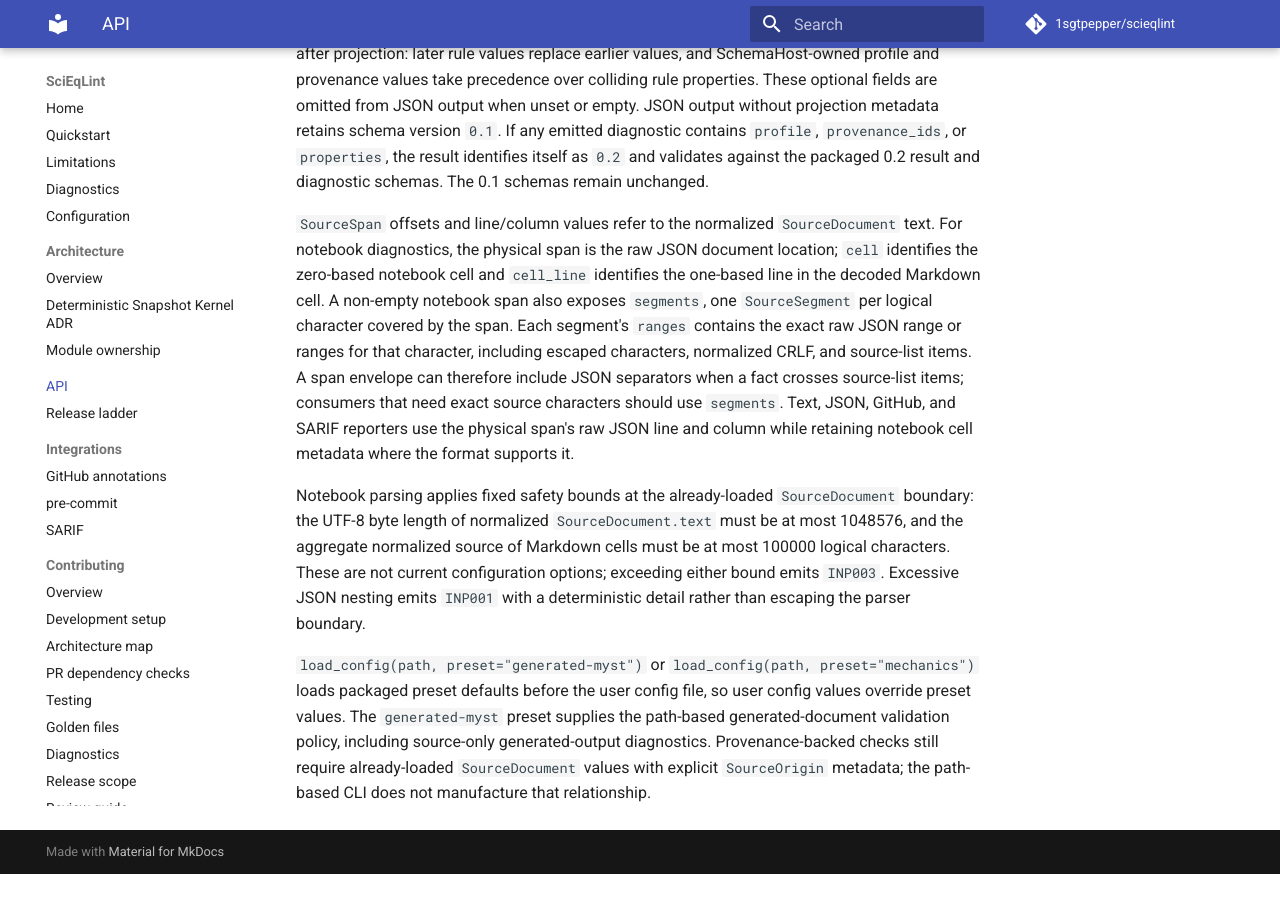
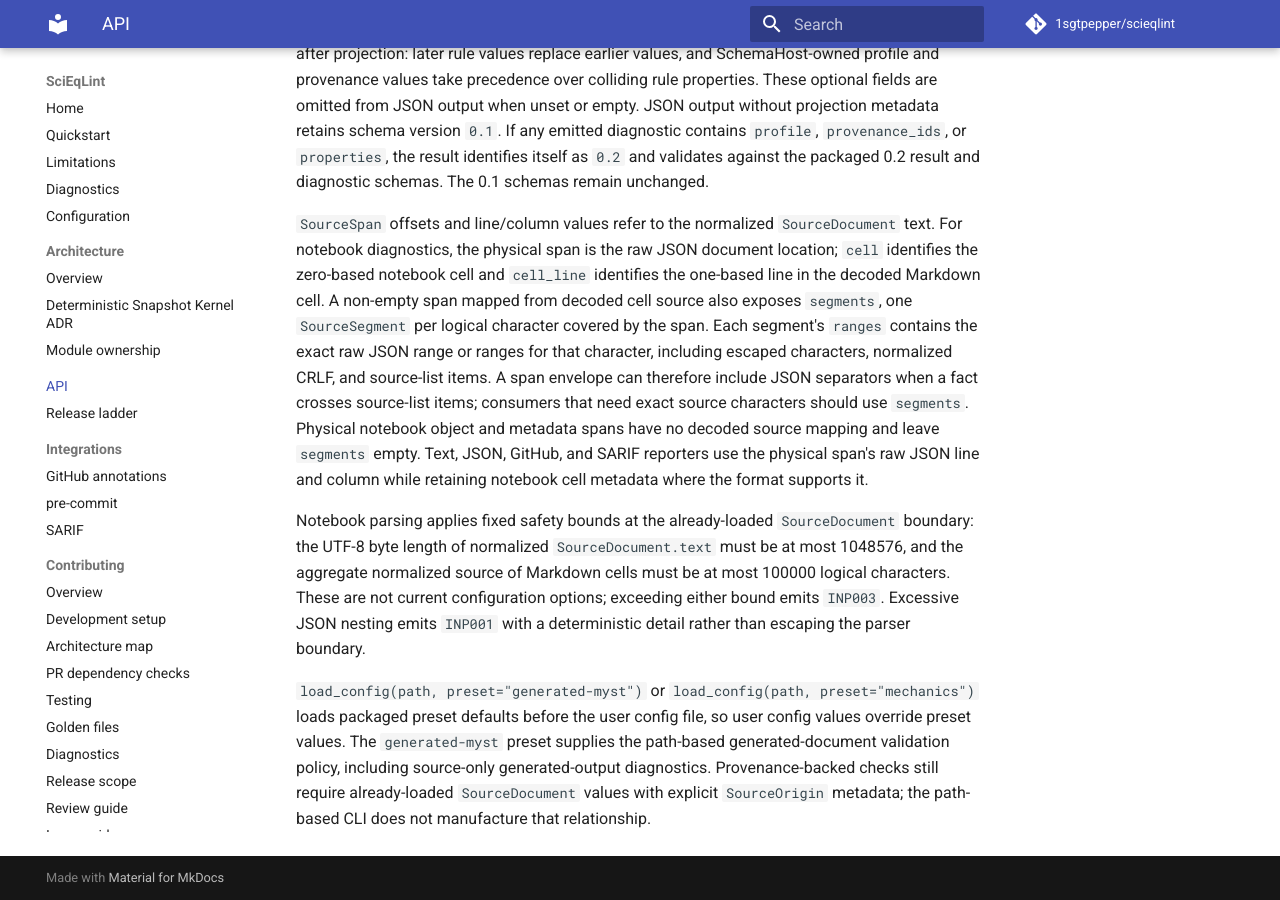
Before and after one commit to 1sgtpepper/scieqlint, an MkDocs documentation site: the page built from docs/api.md, in a window 1280 px wide and 900 px high, scrolled down 2791 px. Built offline with MkDocs 1.6.1 and Material for MkDocs 9.7.7, drawn with Linux system fonts in a browser that asks for light colours; comment, search, counter and statistics services are not loaded; before the commit the page ends 3665 px from its top, so only the background shows below that.

Commit message:
fix: harden notebook source mapping

```diff
--- a/docs/api.md
+++ b/docs/api.md
@@ -142,15 +142,16 @@ and diagnostic schemas. The 0.1 schemas remain unchanged.
 `SourceSpan` offsets and line/column values refer to the normalized
 `SourceDocument` text. For notebook diagnostics, the physical span is the raw
 JSON document location; `cell` identifies the zero-based notebook cell and
-`cell_line` identifies the one-based line in the decoded Markdown cell. A
-non-empty notebook span also exposes `segments`, one `SourceSegment` per logical
-character covered by the span. Each segment's `ranges` contains the exact raw JSON
-range or ranges for that character, including escaped characters, normalized CRLF,
-and source-list items. A span envelope can therefore include JSON separators when a
-fact crosses source-list items; consumers that need exact source characters should
-use `segments`. Text, JSON, GitHub, and SARIF reporters use the physical span's raw
-JSON line and column while retaining notebook cell metadata where the format
-supports it.
+`cell_line` identifies the one-based line in the decoded Markdown cell. A non-empty
+span mapped from decoded cell source also exposes `segments`, one `SourceSegment` per
+logical character covered by the span. Each segment's `ranges` contains the exact raw
+JSON range or ranges for that character, including escaped characters, normalized
+CRLF, and source-list items. A span envelope can therefore include JSON separators
+when a fact crosses source-list items; consumers that need exact source characters
+should use `segments`. Physical notebook object and metadata spans have no decoded
+source mapping and leave `segments` empty. Text, JSON, GitHub, and SARIF reporters use
+the physical span's raw JSON line and column while retaining notebook cell metadata
+where the format supports it.
 
 Notebook parsing applies fixed safety bounds at the already-loaded
 `SourceDocument` boundary: the UTF-8 byte length of normalized `SourceDocument.text`
```
Also changed, not shown: SPEC.md (+6 -4 lines), 3 other files.
